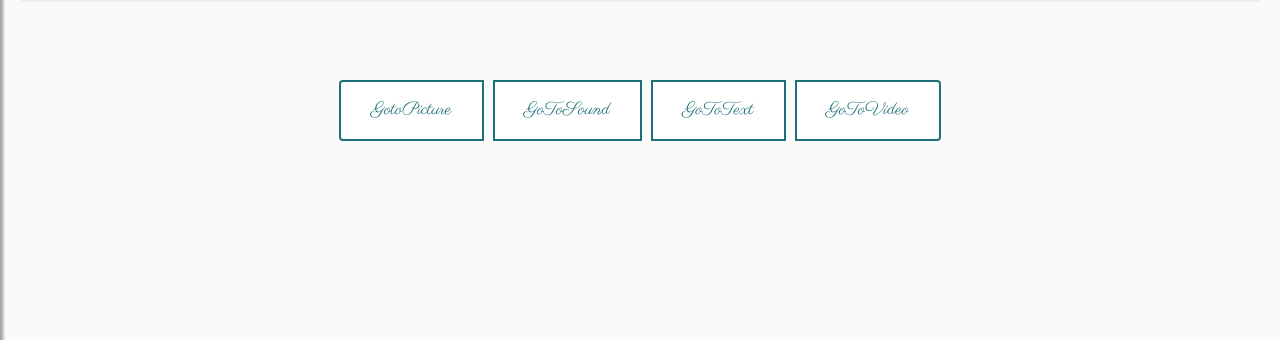
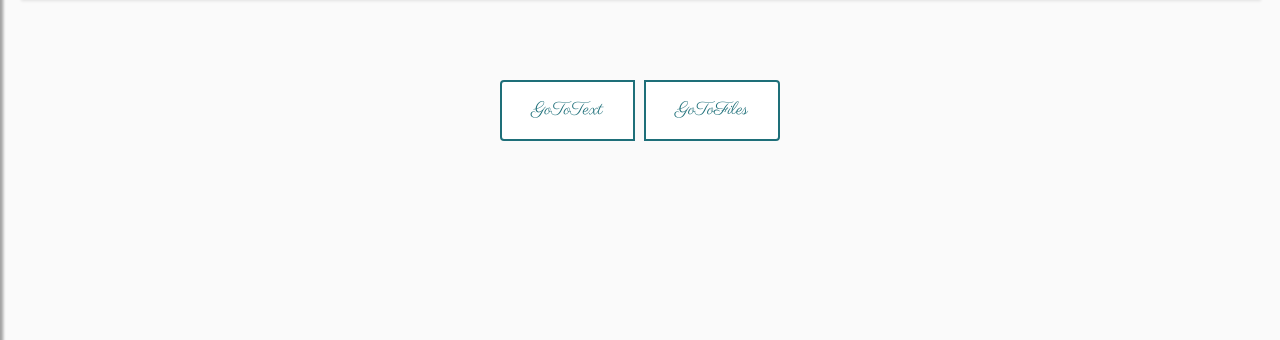
Before and after one commit to Clementadm/FastApi_Master, a FastAPI app: page / in a window 1280 px wide. Shown: the part 131-471 px from the top of the page. Run offline with FastAPI, Linux system fonts and the light colour scheme; some libraries are stand-ins or nearby versions.

Commit message:
regroup all html in one for file

```diff
--- a/router.py
+++ b/router.py
@@ -19,10 +19,11 @@ def configuration_route(app: FastAPI):
     pages_templates = Jinja2Templates(directory="templates/pages")
 
     data = {
-            "titreSound": "GoToSound",
-            "titrePicture": "GotoPicture",
+            # "titreSound": "GoToSound",
+            # "titrePicture": "GotoPicture",
+            "titreFile": "GoToFiles",
             "titreText": "GoToText",
-            "titreVideo": "GoToVideo"
+            # "titreVideo": "GoToVideo"
     }
     submit_file = {
         'picture': {'path': "file_upload/Picture/", 'extension': 'jpg'},
@@ -49,17 +50,20 @@ def configuration_route(app: FastAPI):
     def Text(request: Request):
         return templates.TemplateResponse("Text.html", {"request": request, "data": data})
 
-    @app.get('/Video', response_class=HTMLResponse)
+    # @app.get('/Video', response_class=HTMLResponse)
+    # def Video(request: Request):
+    #     return templates.TemplateResponse("Video.html", {"request": request, "data": data})
+    @app.get('/Upload_files', response_class=HTMLResponse)
     def Video(request: Request):
-        return templates.TemplateResponse("Video.html", {"request": request, "data": data})
+        return templates.TemplateResponse("Upload_files.html", {"request": request, "data": data})
 
-    @app.get('/Sound', response_class=HTMLResponse)
-    def Sound(request: Request):
-        return templates.TemplateResponse("Sound.html", {"request": request, "data": data})
+    # @app.get('/Sound', response_class=HTMLResponse)
+    # def Sound(request: Request):
+    #     return templates.TemplateResponse("Sound.html", {"request": request, "data": data})
 
-    @app.get('/Picture', response_class=HTMLResponse)
-    def Picture(request: Request):
-        return templates.TemplateResponse("Picture.html", {"request": request, "data": data})
+    # @app.get('/Picture', response_class=HTMLResponse)
+    # def Picture(request: Request):
+    #     return templates.TemplateResponse("Picture.html", {"request": request, "data": data})
 
     # Gérer la soumission du formulaire Text
     @app.post("/submit/")
--- a/templates/home.html
+++ b/templates/home.html
@@ -7,10 +7,11 @@
 
     <!-- Boutons pour naviguer vers différentes pages -->
     <div class="btn-group">
-      <a class="btn" href="/Picture">{{data.titrePicture}}</a>
-      <a class="btn" href="/Sound">{{data.titreSound}}</a>
+      <!-- <a class="btn" href="/Picture">{{data.titrePicture}}</a>
+      <a class="btn" href="/Sound">{{data.titreSound}}</a> -->
       <a class="btn" href="/Text">{{data.titreText}}</a>
-      <a class="btn" href="/Video">{{data.titreVideo}}</a>
+      <!-- <a class="btn" href="/Video">{{data.titreVideo}}</a> -->
+      <a class="btn" href="/Upload_files">{{data.titreFile}}</a>
     </div>
   </body>
 </html>
```
Also changed, not shown: templates/Upload_files.html (added, +19 -0 lines), 4 other files.
